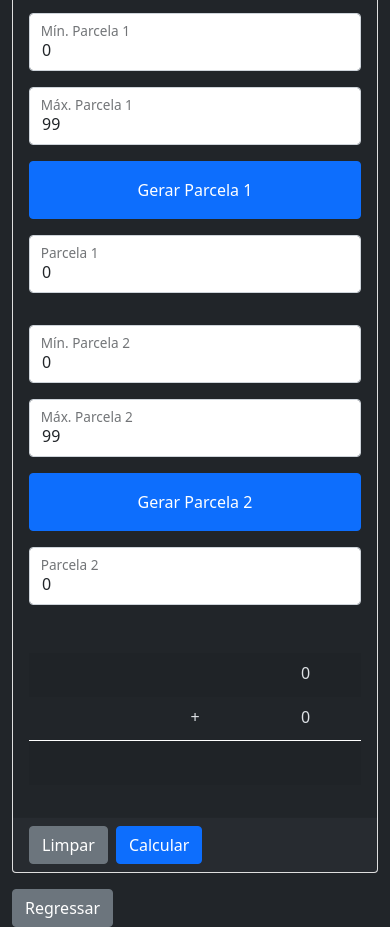
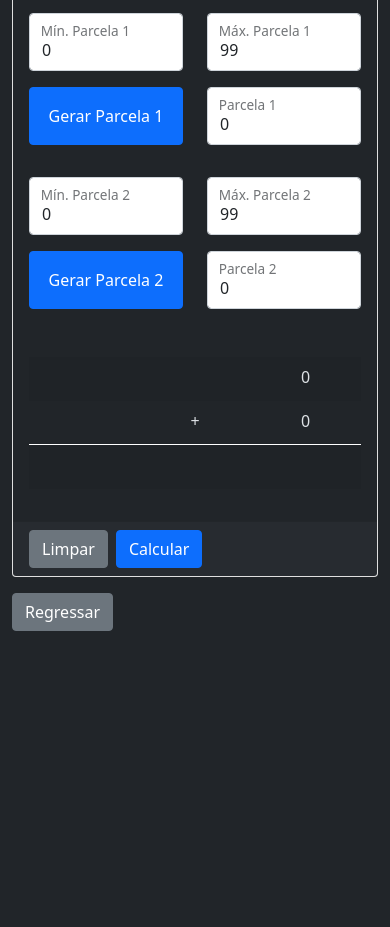
Before and after one commit to ricardogarciareis/Abacos, a plain HTML site: page adicao.html in a window 390 px wide. Shown: the part 65-992 px from the top of the page. After the commit the page ends 844 px from the top, so only its background shows below. Drawn offline with Linux system fonts and the light colour scheme.

Commit message:
Ajustes Adição

```diff
--- a/adicao.html
+++ b/adicao.html
@@ -16,21 +16,21 @@
                 <div class="card">
                     <h3 class="card-header border-light">Adição</h3>
                     <div class="card-body">
-                        <div class="row mb-3 ">
-                            <div class="form-floating col-xl-2 col-md-3 mb-3">
+                        <div class="row mb-3">
+                            <div class="form-floating col-xl-2 col-md-3 col-sm-6 col-6 mb-3">
                                 <input type="number" class="form-control" id="minParcela1" min="0" max="99" onchange="avaliarLimites();"
                                        title="Mínimo valor escolhido aleatoriamente para a Parcela 1 (entre 0 e 99)">
                                 <label for="minParcela1">&nbsp&nbsp Mín. Parcela 1</label>
                             </div>
-                            <div class="form-floating col-xl-2 col-md-3 mb-3">
+                            <div class="form-floating col-xl-2 col-md-3 col-sm-6 col-6 mb-3">
                                 <input type="number" class="form-control" id="maxParcela1" min="0" max="99" onchange="avaliarLimites();"
                                        title="Máximo valor escolhido aleatoriamente para a Parcela 1 (entre 0 e 99)">
                                 <label for="maxParcela1">&nbsp&nbsp Máx. Parcela 1</label>
                             </div>
-                            <div class="col-xl-2 col-md-3 mb-3">
+                            <div class="col-xl-2 col-md-3 col-sm-6 col-6 mb-3">
                                 <button type="button" class="btn btn-primary w-100" id="gerarParcela1" onclick="gerarParcela1();">Gerar Parcela 1</button>
                             </div>
-                            <div class="form-floating col-xl-2 col-md-3 mb-3">
+                            <div class="form-floating col-xl-2 col-md-3 col-sm-6 col-6 mb-3">
                                 <input type="number" class="form-control" id="parcela1" min="0" max="99"
                                        onclick="preencherParcela1();" onchange="avaliarLimites();" onkeyup="preencherParcela1();"
                                        title="Valor escolhido para a Parcela 1 (entre 0 e 99)">
@@ -39,20 +39,20 @@
                         </div>
 
                         <div class="row mb-3">
-                            <div class="form-floating col-xl-2 col-md-3 mb-3">
+                            <div class="form-floating col-xl-2 col-md-3 col-sm-6 col-6 mb-3">
                                 <input type="number" class="form-control" id="minParcela2" min="0" max="99" onchange="avaliarLimites();"
                                        title="Mínimo valor escolhido aleatoriamente para a Parcela 2 (entre 0 e 99)">
                                 <label for="minParcela2">&nbsp&nbsp Mín. Parcela 2</label>
                             </div>
-                            <div class="form-floating col-xl-2 col-md-3 mb-3">
+                            <div class="form-floating col-xl-2 col-md-3 col-sm-6 col-6 mb-3">
                                 <input type="number" class="form-control" id="maxParcela2" min="0" max="99" onchange="avaliarLimites();"
                                        title="Máximo valor escolhido aleatoriamente para a Parcela 2 (entre 0 e 99)">
                                 <label for="minParcela2">&nbsp&nbsp Máx. Parcela 2</label>
                             </div>
-                            <div class="col-xl-2 col-md-3 mb-3">
+                            <div class="col-xl-2 col-md-3 col-sm-6 col-6 mb-3">
                                 <button type="button" class="btn btn-primary w-100" id="gerarParcela2" onclick="gerarParcela2();">Gerar Parcela 2</button>
                             </div>
-                            <div class="form-floating col-xl-2 col-md-3 mb-3">
+                            <div class="form-floating col-xl-2 col-md-3 col-sm-6 col-6 mb-3">
                                 <input type="number" class="form-control" id="parcela2" min="0" max="99"
                                        onclick="preencherParcela2();" onchange="avaliarLimites();" onkeyup="preencherParcela2();"
                                        title="Valor escolhido para a Parcela 2 (entre 0 e 99)">
--- a/js/adicao.js
+++ b/js/adicao.js
@@ -144,6 +144,7 @@ function avaliarLimites() {
 }
 
 function limpar() {
+    limparResultado();
     document.getElementById("minParcela1").value = 0;
     document.getElementById("maxParcela1").value = 99;
     document.getElementById("parcela1").value = 0;
@@ -151,6 +152,10 @@ function limpar() {
     document.getElementById("maxParcela2").value = 99;
     document.getElementById("parcela2").value = 0;
     document.getElementById("unidadesParcela1").innerText = 0;
+    document.getElementById("dezenasParcela1").innerText = "";
+    document.getElementById("vazioParcela1").innerText = "";
     document.getElementById("unidadesParcela2").innerText = 0;
     document.getElementById("dezenasParcela2").innerText = "+";
+    document.getElementById("vazioParcela2").innerText = "";
+
 }
```
